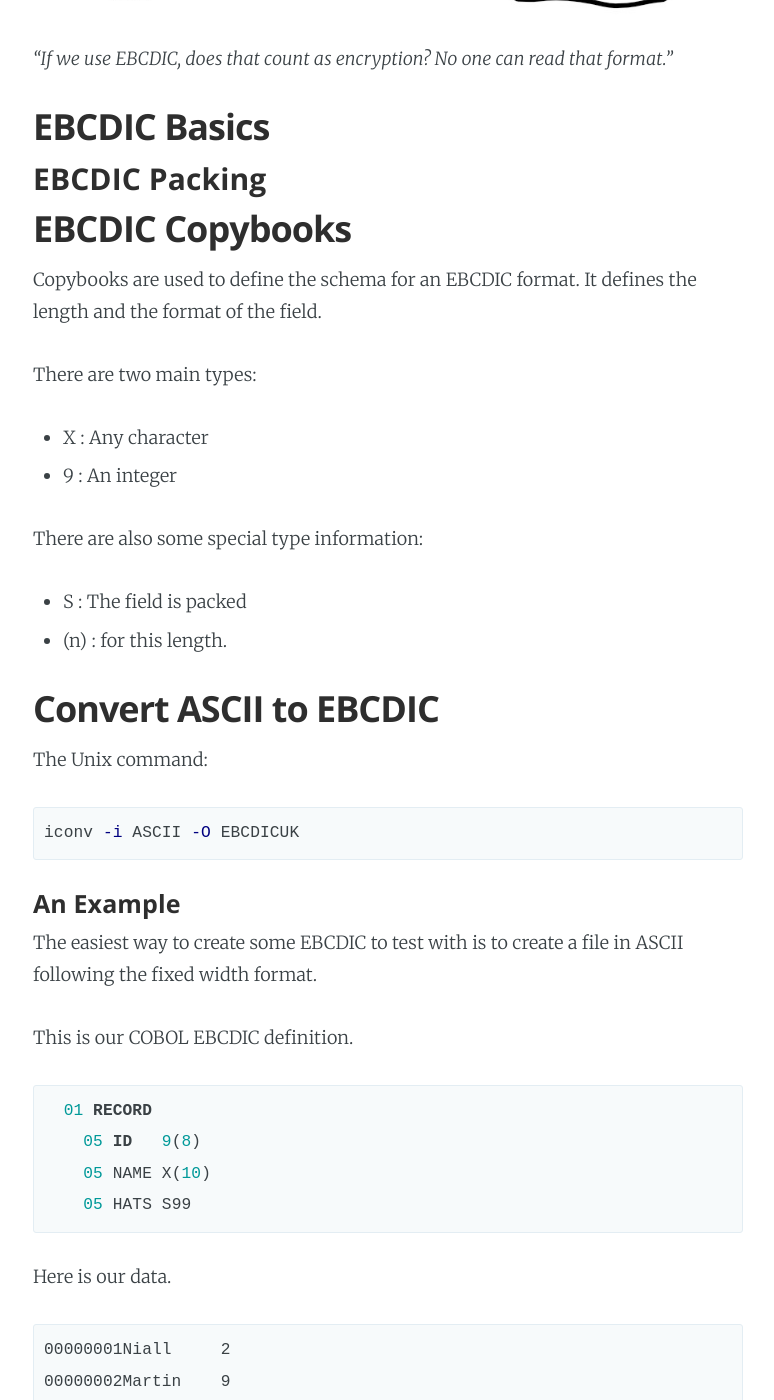
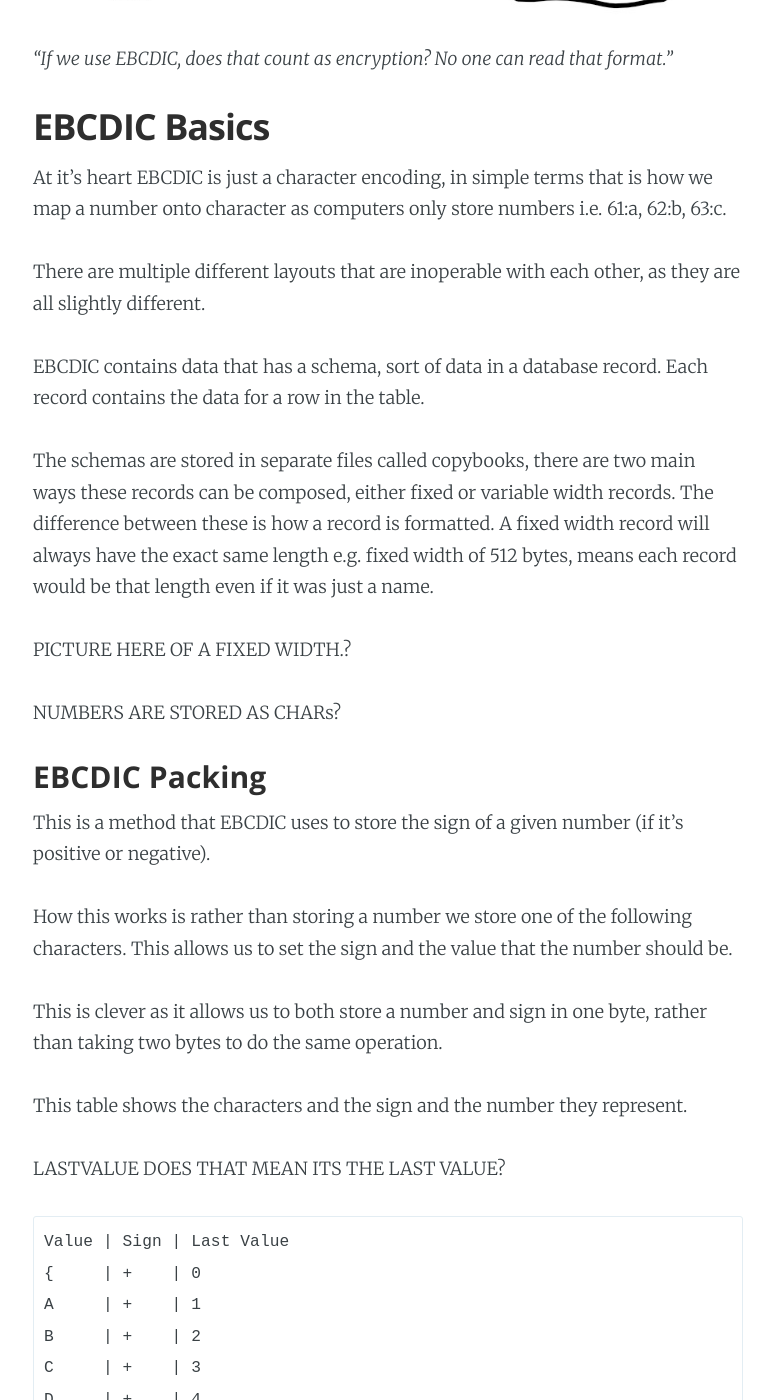
Before and after one commit to NiallBunting/niallbunting.github.io, a Jekyll site: the page built from _posts/2019-10-23-an-ebcdic-explanation.markdown, in a window 1280 px wide and 1400 px high, scrolled down 1339 px. Shown: the whole window, without its empty margins (252-1026 px from the left). Built offline with Jekyll 4.4.1, drawn with Linux system fonts in a browser that asks for light colours; some of the changed text lies outside the part shown.

Commit message:
Update with the latest changes.
We are slowly getting there.

````diff
--- a/_posts/2019-10-23-an-ebcdic-explanation.markdown
+++ b/_posts/2019-10-23-an-ebcdic-explanation.markdown
@@ -7,7 +7,7 @@
 
 This aims to explain what EBCDIC is and how to use it. If you want to read about it's history have a look at the [wiki page][wikipage] (also take a look at the joke section).
 
-This post is only going to deal with fixed width EBCDIC records.
+This post is mainly going to deal with fixed width EBCDIC records.
 
 ### Contents
 1. [EBCDIC in five bullet points](#ebcdic-in-five-bullet-points)
@@ -29,9 +29,79 @@
 
 ## EBCDIC Basics
 
+At it's heart EBCDIC is just a character encoding, in simple terms that is how we map a number onto character as computers only store numbers i.e. 61:a, 62:b, 63:c.
+
+There are multiple different layouts that are inoperable with each other, as they are all slightly different.
+
+EBCDIC contains data that has a schema, sort of data in a database record. Each record contains the data for a row in the table.
+
+The schemas are stored in separate files called copybooks, there are two main ways these records can be composed, either fixed or variable width records. The difference between these is how a record is formatted. A fixed width record will always have the exact same length e.g. fixed width of 512 bytes, means each record would be that length even if it was just a name.
+
+PICTURE HERE OF A FIXED WIDTH.?
+
+NUMBERS ARE STORED AS CHARs?
+
 ### EBCDIC Packing
 
+This is a method that EBCDIC uses to store the sign of a given number (if it's positive or negative).
+
+How this works is rather than storing a number we store one of the following characters. This allows us to set the sign and the value that the number should be.
+
+This is clever as it allows us to both store a number and sign in one byte, rather than taking two bytes to do the same operation.
+
+This table shows the characters and the sign and the number they represent.
+
+LASTVALUE DOES THAT MEAN ITS THE LAST VALUE?
+
+```
+Value | Sign | Last Value
+{     | +    | 0
+A     | +    | 1
+B     | +    | 2
+C     | +    | 3
+D     | +    | 4
+E     | +    | 5
+F     | +    | 6
+G     | +    | 7
+H     | +    | 8
+I     | +    | 9
+}     | -    | 0
+J     | -    | 1
+K     | -    | 2
+L     | -    | 3
+M     | -    | 4
+N     | -    | 5
+O     | -    | 6
+P     | -    | 7
+Q     | -    | 8
+R     | -    | 9
+```
+
+
 ## EBCDIC Copybooks
+
+Let's start off showing a fictional fixed width copybook.
+
+```
+      ********************************************
+      * An Example Copybook
+      ********************************************
+
+        01  RECORD.
+          10  ID                   PIC X BINARY.
+          10  INTEGER              PIC 9.
+          10  DECIMAL              PIC 99V99.
+          10  FOURCHAR             PIC X(4).
+          10  PACKEDNUMBER         PIC S999.
+          10  COMPLEXNUMBER        PIC S9V9.
+          10  FILLER               PIC X(50).
+```
+
+WHAT DOES PIC MEAN?
+
+WHAT DOES BINARY DO?
+
+FILLER?
 
 Copybooks are used to define the schema for an EBCDIC format. It defines the length and the format of the field.
 
@@ -83,4 +154,22 @@
 
 ## Reading EBCDIC with a Spark Cluster
 
+Due to the complexities mentioned above I would recommend using the [Cobrix library][cobrix]. This has been developed and made open source by [Absa][absa] which is a South African financial services group.
+
+The first thing you are going to need to do is add the latest version of Cobrix library to your spark instance.
+
+Once you have that installed you just need to read in your data and the library handles the rest. Reading in your data and returning a dataframe.
+
+```
+spark
+  .read
+  .format("cobol")
+  .option("copybook", "data/copybook.cob")
+  .load("data/testdata")
+```
+
+
+
 [wikipage]: https://en.wikipedia.org/wiki/EBCDIC
+[cobrix]: https://github.com/AbsaOSS/cobrix
+[absa]: https://www.absa.co.za/
````
Also changed, not shown: other parts of _posts/2019-10-23-an-ebcdic-explanation.markdown (+1 -0 lines).
